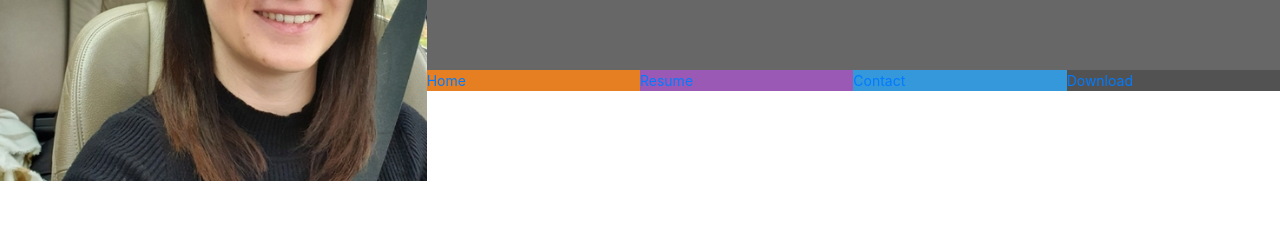
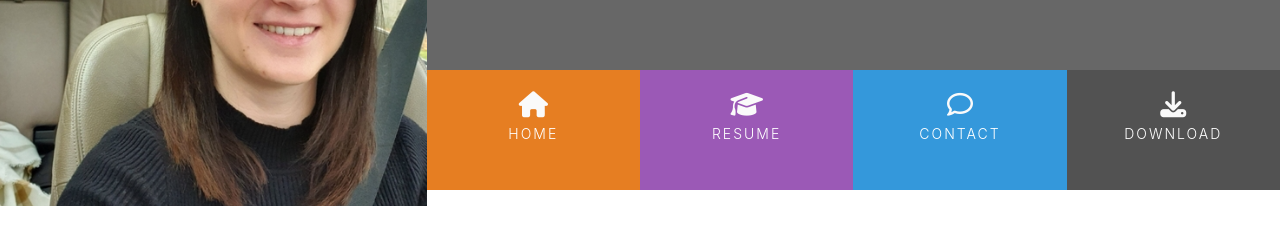
Before and after one commit to AiGaA/my-resume-in-bootstrap, a plain HTML site: page index.html in a window 1280 px wide. Shown: the part 179-424 px from the top of the page. Drawn offline with nearby package versions, Linux system fonts and the light colour scheme.

Commit message:
Style menu items

```diff
--- a/assets/css/style.css
+++ b/assets/css/style.css
@@ -70,3 +70,34 @@ header {
     font-size: 14px;
     padding: 0;
 }
+
+.menuitem {
+    height: 120px;
+    text-align: center;
+    padding: 0;
+}
+
+.menuitem a {
+    width: 100%;
+    text-decoration: none;
+    color: #ffffff;
+    height: 120px;
+}
+
+.menuitem a i {
+    padding-top: 22px;
+    display: block;
+    color: #fafafa;
+    font-size: 26px;
+}
+
+.menuitem span {
+    display: block;
+    width: 100%;
+    padding-top: 5px;
+    text-align: center;
+    text-transform: uppercase;
+    font-size: 14px;
+    font-weight: 300;
+    letter-spacing: 2px;
+}
--- a/index.html
+++ b/index.html
@@ -24,17 +24,17 @@
                 <div class="row no-gutters">
                     <div class="col">
                         <ul id="nav" class="list-inline menucontainer">
-                            <li class="col-6 col-sm-3 ui-menu-color-home list-inline-item">
-                                <a href="#"><span>Home</span></a>
+                            <li class="col-6 col-sm-3 ui-menu-color-home list-inline-item menuitem">
+                                <a href="#"><i class="fa fa-home" aria-hidden="true"></i><span>Home</span></a>
                             </li>
-                            <li class="col-6 col-sm-3 ui-menu-color-resume list-inline-item">
-                                <a href="#"><span>Resume</span></a>
+                            <li class="col-6 col-sm-3 ui-menu-color-resume list-inline-item menuitem">
+                                <a href="#"><i class="fa fa-graduation-cap" aria-hidden="true"></i><span>Resume</span></a>
                             </li>
-                            <li class="col-6 col-sm-3 ui-menu-color-contact list-inline-item">
-                                <a href="#"><span>Contact</span></a>
+                            <li class="col-6 col-sm-3 ui-menu-color-contact list-inline-item menuitem">
+                                <a href="#"><i class="fa fa-comment-o" aria-hidden="true"></i><span>Contact</span></a>
                             </li>
-                            <li class="col-6 col-sm-3 ui-menu-color-download list-inline-item">
-                                <a href="#"><span>Download</span></a>
+                            <li class="col-6 col-sm-3 ui-menu-color-download list-inline-item menuitem">
+                                <a href="#"><i class="fa fa-download" aria-hidden="true"></i><span>Download</span></a>
                             </li>
                         </ul>
                     </div>
```
